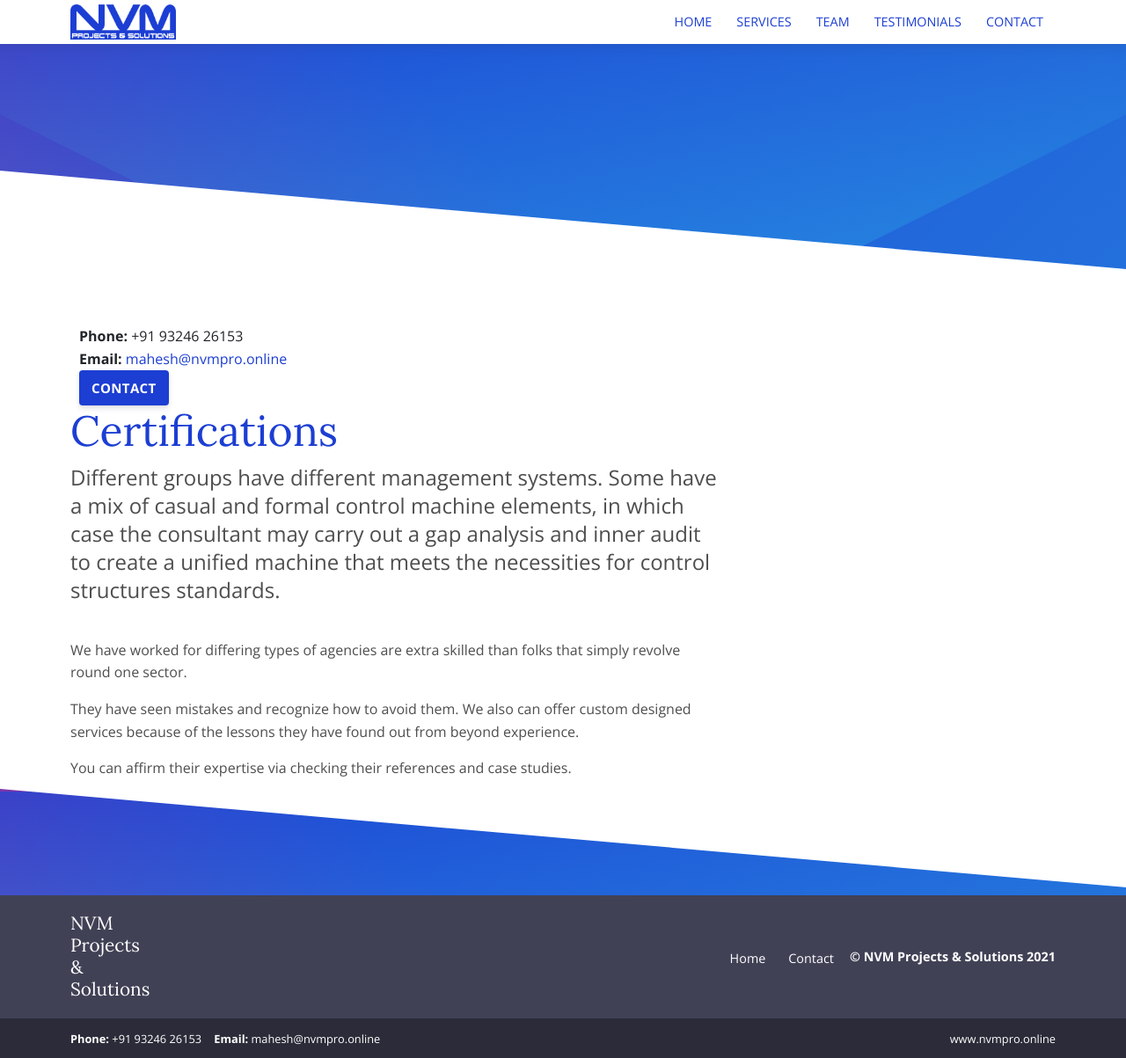
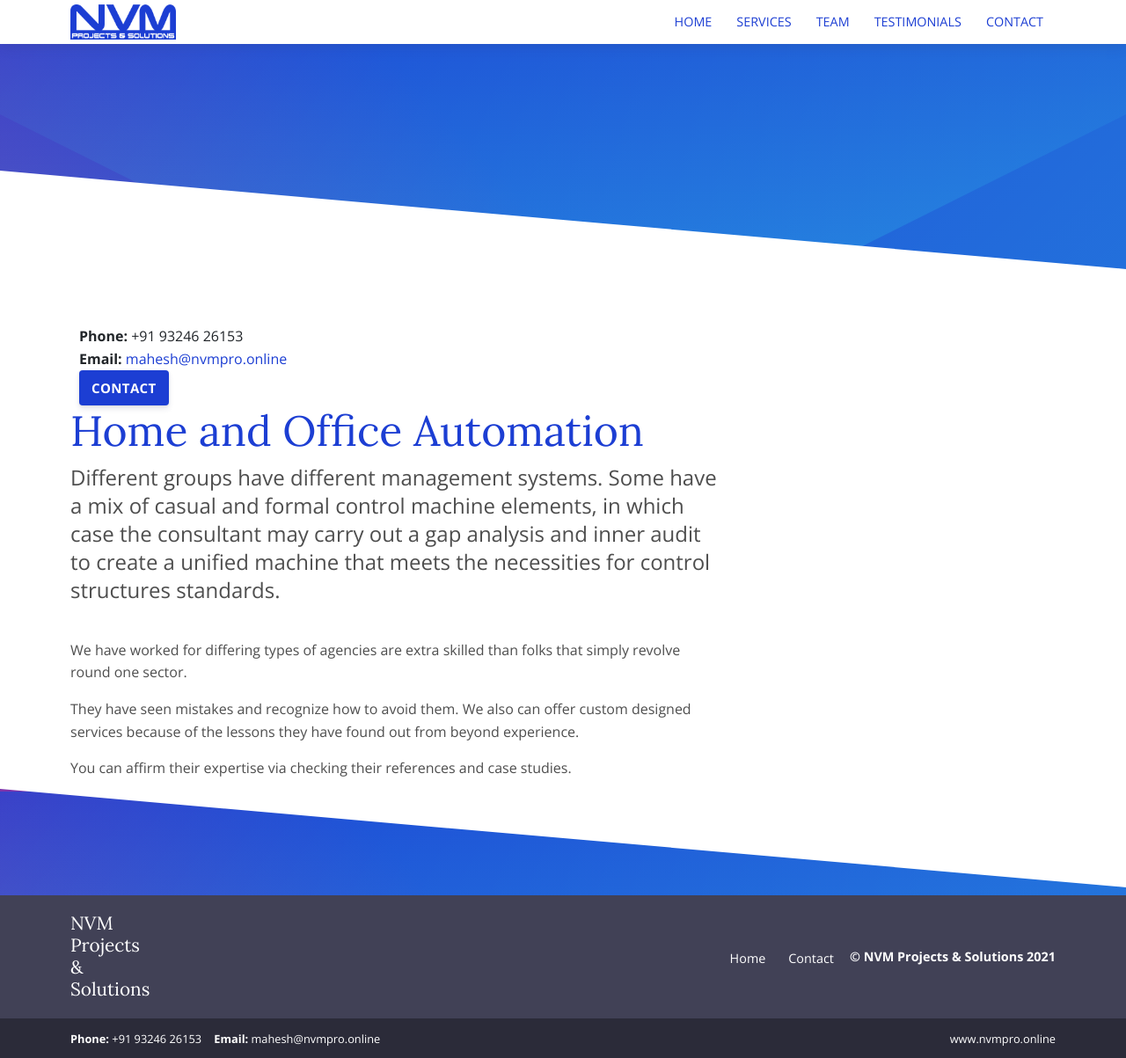
Before and after one commit to nvmpro/NVM, a Jekyll site: the page built from _services/Certifications.md, in a window 1280 px wide. Shown: the whole page at 88% size. Built offline with Jekyll 4.4.1, drawn with Linux system fonts in a browser that asks for light colours.

Commit message:
Updated '_services/Certifications.md' via CloudCannon

```diff
--- a/_services/Certifications.md
+++ b/_services/Certifications.md
@@ -1,5 +1,5 @@
 ---
-title: Certifications
+title: Home and Office Automation
 image: /services/default.png
 keywords: ISO Certification, Registrations,Udyog Adhaar
 ---
```
